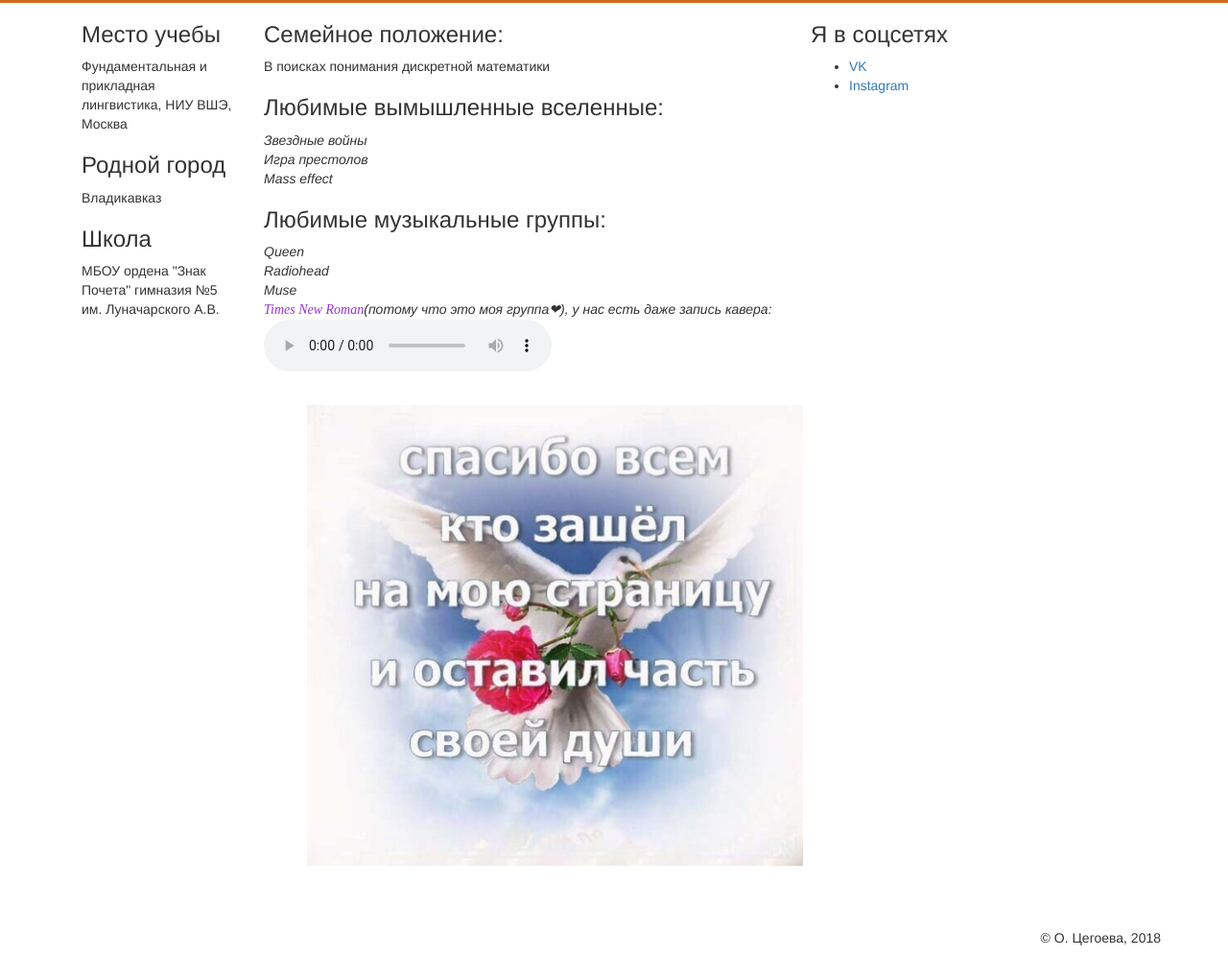
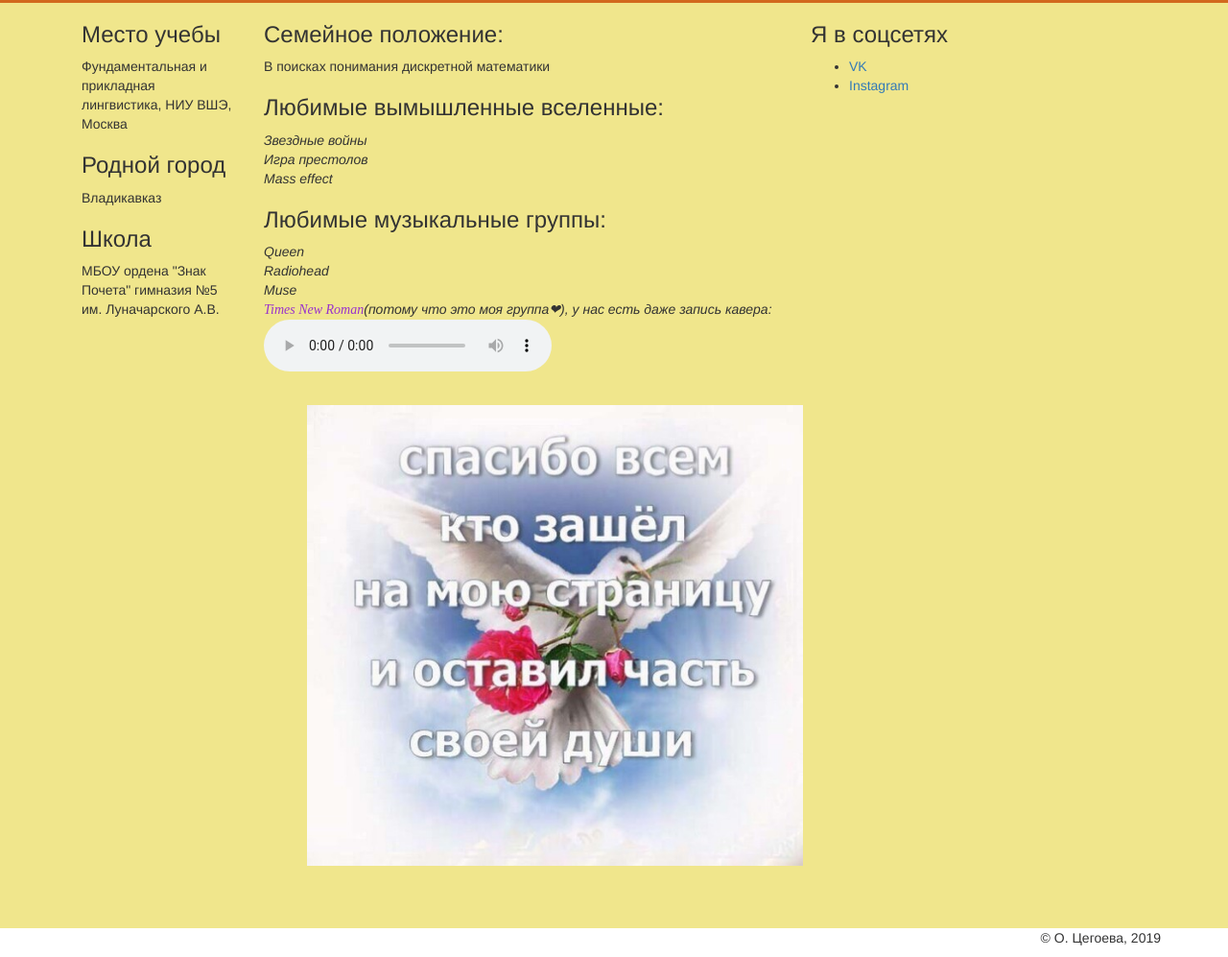
Before and after one commit to Oksceg/mywebpage, a plain HTML site: page index.html in a window 1280 px wide. Shown: the part 642-1639 px from the top of the page at 96% size. Drawn offline with nearby package versions, Linux system fonts and the light colour scheme.

Commit message:
Add files via upload

```diff
--- a/index.html
+++ b/index.html
@@ -38,7 +38,7 @@
 	            </div>
 			</div>
 		</header>
-		<section id="portfolio">
+		<section style="background-color:Khaki" id="portfolio">
 			<div class="container">
 				<div class="col-md-2">
 					<article>
@@ -85,7 +85,7 @@
 		</section>
 		<footer class="bs-docs-footer">
 			<div class="container">
-				<p style="text-align:right; ">&copy; О. Цегоева, 2018</p>
+				<p style="text-align:right; ">&copy; О. Цегоева, 2019</p>
 			</div>
 		</footer>
 	</body>
```
